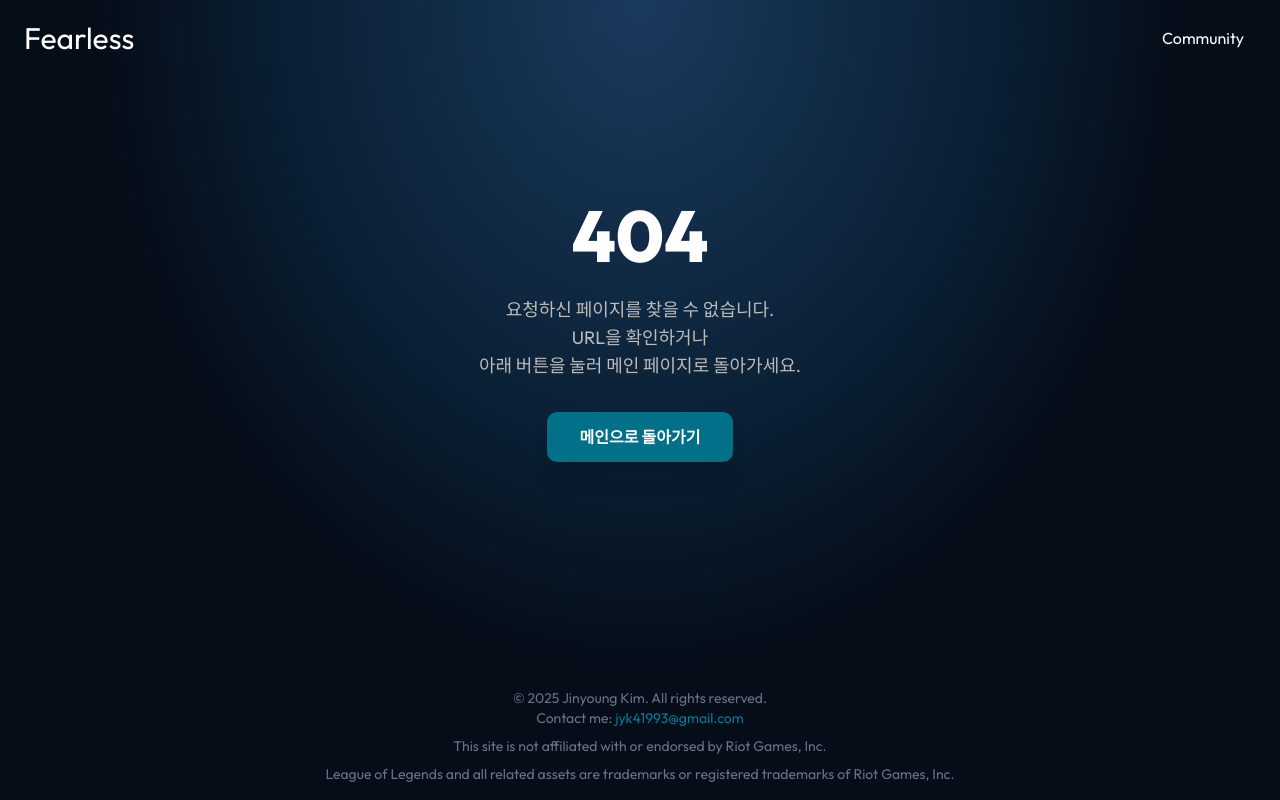
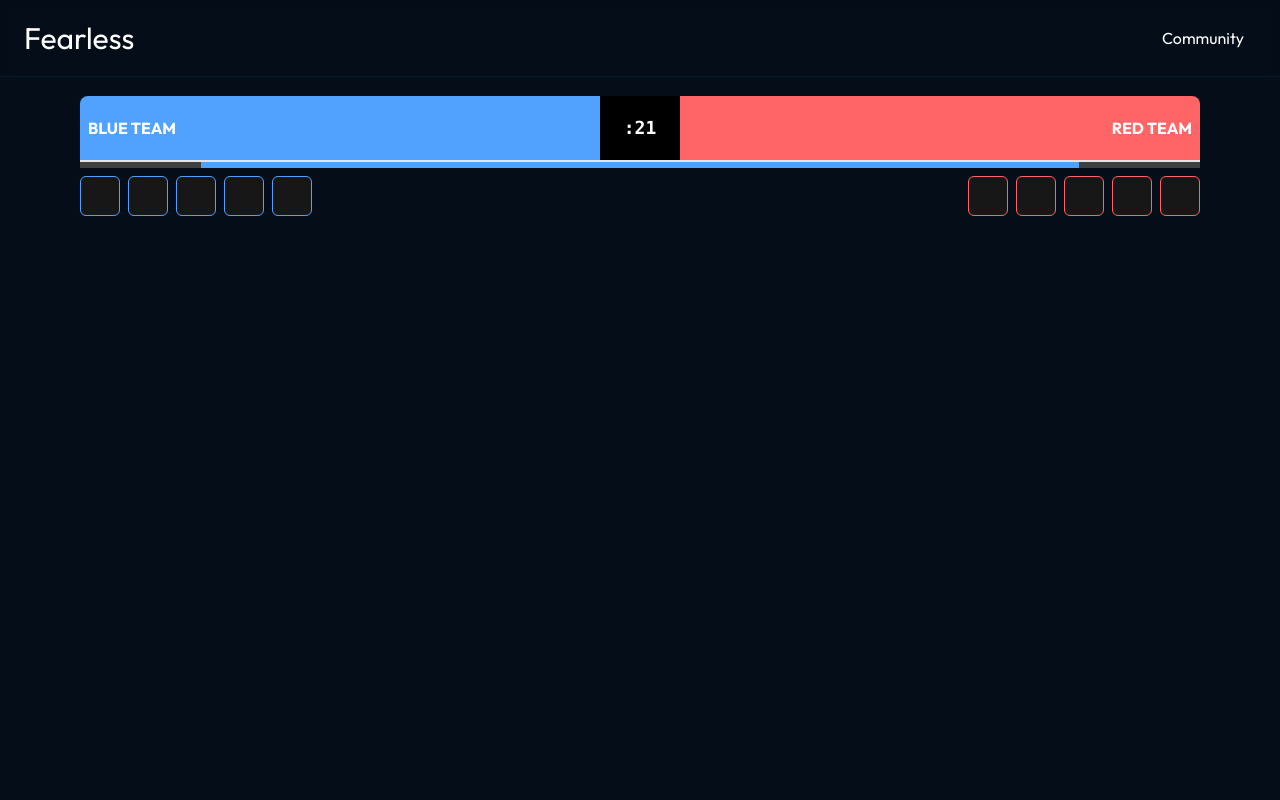
Before and after one commit to Fearless-Lab/fearless-lab.github.io, a React (Vite) app: page /data-visualization/banPickSimulation in a window 1280 px wide. Shown: the top 800 px of the page. Built offline with nearby package versions, Linux system fonts and the light colour scheme; no server answers.

Commit message:
feat: Implement basic layout and styling for BanPick simulation header UI

```diff
--- a/constants/category.ts
+++ b/constants/category.ts
@@ -50,9 +50,16 @@ export const modeDescription: Record<(typeof gameMode)[number], string> = {
     "이전 세트에서 양 팀이 썼던 챔피언 모두 다시 고를 수 없어요.",
 };
 
+export const koreanModeToEnglish: Record<string, string> = {
+  "토너먼트 드래프트": "normal",
+  "소프트 피어리스": "fearless",
+  "하드 피어리스": "hardFearless",
+};
+
 export const modalDescription = {
   error: [
     "제한 시간 내 밴픽을 완료하지 않으면 자동으로 랜덤한 챔피언이 선택됩니다.",
-    "밴픽 실수 시에는 해당 세트를 초기화하고 처음부터 다시 진행해야 합니다.",
+    `밴픽 실수 시에는 해당 세트를 초기화하고 처음부터 다시 진행해야 합니다.
+특정 밴 혹은 픽만 바꿀 수 없어요!`,
   ],
 };
--- /dev/null
+++ b/constants/url.ts
@@ -0,0 +1 @@
+export const BASE_URL = "data-visualization";
--- a/package.json
+++ b/package.json
@@ -31,7 +31,8 @@
     "recharts": "^3.0.2",
     "sweetalert2": "^11.22.2",
     "tailwind-merge": "^3.3.1",
-    "tailwindcss": "^4.1.11"
+    "tailwindcss": "^4.1.11",
+    "uuid": "^11.1.0"
   },
   "devDependencies": {
     "@eslint/js": "^9.29.0",
--- a/src/App.tsx
+++ b/src/App.tsx
@@ -13,6 +13,8 @@ import Footer from "./components/Footer";
 import BanPick from "@/pages/BanPick";
 import Community from "./pages/Community";
 import NotFound from "./pages/NotFound";
+import { BASE_URL } from "./../constants/url";
+import BanPickSimulation from "./pages/BanPickSimulation";
 
 gsap.registerPlugin(ScrollTrigger, SplitText);
 
@@ -21,18 +23,17 @@ function App() {
     <div
       className="min-h-screen flex flex-col"
       style={{
-        background:
-          "radial-gradient(ellipse at top, #1a3a5e 0%, #0a1f33 40%, #050d18 60%)",
         backgroundColor: "#050d18",
       }}
     >
-      <Router basename="/data-visualization/">
+      <Router basename={BASE_URL}>
         <Navbar />
 
         <main className="flex-grow">
           <Routes>
             <Route path="/" element={<Home />} />
             <Route path="/banPick" element={<BanPick />} />
+            <Route path="/banPickSimulation" element={<BanPickSimulation />} />
 
             <Route
               path="/community"
--- /dev/null
+++ b/src/hooks/animation/useTurnTimer.ts
@@ -0,0 +1,31 @@
+import { useGSAP } from "@gsap/react";
+import gsap from "gsap";
+
+interface UseTurnTimerOptions {
+  totalTime: number;
+  isBlueTurn: boolean;
+  barRef: React.RefObject<HTMLDivElement | null>;
+}
+
+export const useTurnTimer = ({
+  totalTime,
+  isBlueTurn,
+  barRef,
+}: UseTurnTimerOptions) => {
+  useGSAP(
+    () => {
+      if (!barRef.current) return;
+
+      gsap.killTweensOf(barRef.current);
+      barRef.current.style.transformOrigin = "center";
+      gsap.set(barRef.current, { scaleX: 1 });
+
+      gsap.to(barRef.current, {
+        scaleX: 0,
+        duration: totalTime,
+        ease: "linear",
+      });
+    },
+    { dependencies: [isBlueTurn] }
+  );
+};
--- a/src/pages/BanPick.tsx
+++ b/src/pages/BanPick.tsx
@@ -9,12 +9,14 @@ import { Input } from "@/components/ui/input";
 import CTAButton from "@/components/CTAButton";
 import { useScrollReveal } from "@/hooks/animation/useScrollReveal";
 import BanPickNoticeModal from "@componentsAboutBanPick/BanPickStartModal";
+import { v4 as uuidv4 } from "uuid";
 
 const BanPick = () => {
   const [selectedMode, setSelectedMode] = useState(gameMode[0]);
 
   const [blueTeamName, setBlueTeamName] = useState("");
   const [redTeamName, setRedTeamName] = useState("");
+  const [matchId, setMatchId] = useState("");
 
   const [openNotice, setOpenNotice] = useState(false);
 
@@ -34,8 +36,7 @@ const BanPick = () => {
     if (!trimmedRed) newError.red = "레드팀 이름을 입력해주세요.";
 
     if (trimmedBlue && trimmedRed && trimmedBlue === trimmedRed) {
-      newError.blue = "블루팀과 레드팀 이름은 달라야 합니다.";
-      newError.red = "블루팀과 레드팀 이름은 달라야 합니다.";
+      newError.blue = newError.red = "팀 이름은 서로 달라야 합니다.";
     }
 
     setError(newError);
@@ -44,6 +45,8 @@ const BanPick = () => {
       return;
     }
 
+    const newMatchId = uuidv4();
+    setMatchId(newMatchId);
     setOpenNotice(true);
   };
 
@@ -86,7 +89,7 @@ const BanPick = () => {
           <div className="flex flex-col text-left">
             <Label className="text-white mb-2">블루팀</Label>
             <Input
-              className="h-12 px-4 bg-blue-400 text-white placeholder:text-blue-100 placeholder:text-xs md:placeholder:text-sm shadow-lg focus:outline-none focus:ring-2 focus:ring-blue-300 hover:brightness-110 transition-all duration-200 border-none"
+              className="h-12 px-4 text-sm bg-blue-400 text-white placeholder:text-blue-100 placeholder:text-xs md:placeholder:text-sm shadow-lg focus:outline-none focus:ring-2 focus:ring-blue-300 hover:brightness-110 transition-all duration-200 border-none"
               placeholder="블루팀 이름을 지어주세요 !"
               value={blueTeamName}
               onChange={(e) => setBlueTeamName(e.target.value)}
@@ -99,7 +102,7 @@ const BanPick = () => {
           <div className="flex flex-col text-left mb-4">
             <Label className="text-white mb-2">레드팀</Label>
             <Input
-              className="h-12 px-4 bg-red-400 text-white placeholder:text-red-100 placeholder:text-xs md:placeholder:text-sm shadow-lg focus:outline-none focus:ring-2 focus:ring-red-300 hover:brightness-110 transition-all duration-200 border-none"
+              className="h-12 px-4 text-sm bg-red-400 text-white placeholder:text-red-100 placeholder:text-xs md:placeholder:text-sm shadow-lg focus:outline-none focus:ring-2 focus:ring-red-300 hover:brightness-110 transition-all duration-200 border-none"
               placeholder="레드팀 이름을 지어주세요 !"
               value={redTeamName}
               onChange={(e) => setRedTeamName(e.target.value)}
@@ -118,6 +121,8 @@ const BanPick = () => {
         onClose={() => setOpenNotice(false)}
         blueTeamName={blueTeamName.trim()}
         redTeamName={redTeamName.trim()}
+        matchId={matchId}
+        mode={selectedMode}
       />
     </>
   );
--- /dev/null
+++ b/src/pages/BanPickSimulation.tsx
@@ -0,0 +1,83 @@
+import { useTurnTimer } from "@/hooks/animation/useTurnTimer";
+import { useEffect, useRef, useState } from "react";
+
+const TOTAL_TIME = 26;
+
+const BanPickSimulation = () => {
+  const [timeLeft, setTimeLeft] = useState(TOTAL_TIME);
+  const [isBlueTurn, setIsBlueTurn] = useState(true);
+  const barRef = useRef<HTMLDivElement>(null);
+
+  useTurnTimer({ totalTime: TOTAL_TIME, isBlueTurn, barRef });
+
+  useEffect(() => {
+    setTimeLeft(TOTAL_TIME);
+
+    let timeoutId: NodeJS.Timeout;
+
+    const tick = (remaining: number) => {
+      if (remaining <= 0) {
+        setIsBlueTurn((prev) => !prev);
+        setTimeLeft(0);
+        return;
+      }
+      setTimeLeft(remaining);
+      timeoutId = setTimeout(() => tick(remaining - 1), 1000);
+    };
+
+    tick(TOTAL_TIME);
+
+    return () => clearTimeout(timeoutId);
+  }, [isBlueTurn]);
+
+  return (
+    <div className="min-h-screen flex flex-col mt-24">
+      <div className="flex flex-col w-full max-w-6xl mx-auto px-4 text-xs md:text-base">
+        {/* 상단 바 */}
+        <div className="flex w-full h-16 rounded-tl-md rounded-tr-md overflow-hidden">
+          <div className="flex-1 bg-blue-400 text-white flex items-center justify-start font-bold pl-2">
+            BLUE TEAM
+          </div>
+          <div className="w-20 bg-black text-white flex items-center justify-center font-mono font-semibold text-sm md:text-lg">
+            :{timeLeft.toString().padStart(2, "0")}
+          </div>
+          <div className="flex-1 bg-red-400 text-white flex items-center justify-end font-bold pr-2">
+            RED TEAM
+          </div>
+        </div>
+
+        {/* 진행 막대 */}
+        <div className="relative w-full h-2 bg-neutral-700 overflow-hidden border-t-2">
+          <div
+            ref={barRef}
+            className={`absolute top-0 left-0 h-full w-full origin-center ${
+              isBlueTurn ? "bg-blue-400" : "bg-red-400"
+            }`}
+          />
+        </div>
+
+        {/* 밴 슬롯 */}
+        <div className="flex justify-between items-center py-2">
+          <div className="flex gap-2 flex-wrap">
+            {[...Array(5)].map((_, i) => (
+              <div
+                key={`blue-ban-${i}`}
+                className="w-10 h-10 border border-blue-400 bg-neutral-900 rounded-sm"
+              />
+            ))}
+          </div>
+          <div className="flex gap-2 flex-wrap ml-auto justify-end">
+            {[...Array(5)].map((_, i) => (
+              <div
+                key={`red-ban-${i}`}
+                className="w-10 h-10 border border-red-400 bg-neutral-900 rounded-sm"
+              />
+            ))}
+          </div>
+        </div>
+      </div>
+    </div>
+  );
+};
+
+export default BanPickSimulation;
--- a/src/pages/components/BanPick/BanPickStartModal.tsx
+++ b/src/pages/components/BanPick/BanPickStartModal.tsx
@@ -5,22 +5,19 @@ import {
   DialogTitle,
   DialogDescription,
 } from "@/components/ui/dialog";
-import { XCircleIcon } from "@heroicons/react/16/solid";
+import { ExclamationCircleIcon } from "@heroicons/react/16/solid";
 import { useState } from "react";
 import CopyLinkButton from "./CopyLinkButton";
-
-const modalDescription = {
-  error: [
-    "제한 시간 내 밴픽을 완료하지 않으면 자동으로 랜덤한 챔피언이 선택됩니다.",
-    "밴픽 실수 시에는 해당 세트를 초기화하고 처음부터 다시 진행해야 합니다.",
-  ],
-};
+import { koreanModeToEnglish, modalDescription } from "@constants/category";
+import { BASE_URL } from "@constants/url";
 
 type BanpickNoticeModalProps = {
   open: boolean;
   onClose: () => void;
   blueTeamName: string;
   redTeamName: string;
+  matchId: string;
+  mode: string;
 };
 
 const BanPickNoticeModal = ({
@@ -28,13 +25,20 @@ const BanPickNoticeModal = ({
   onClose,
   blueTeamName,
   redTeamName,
+  matchId,
+  mode,
 }: BanpickNoticeModalProps) => {
   const [copied, setCopied] = useState<"blue" | "red" | null>(null);
-  const matchUrl = window.location.href;
 
   const handleCopy = (team: "blue" | "red") => {
-    navigator.clipboard.writeText(matchUrl);
-    setCopied(team); // 유지만 함
+    const teamName = team === "blue" ? blueTeamName : redTeamName;
+    const basePath = `${window.location.origin}/${BASE_URL}`;
+    const url = `${basePath}/banPickSimulation?matchId=${matchId}&teamName=${encodeURIComponent(
+      teamName
+    )}&mode=${koreanModeToEnglish[mode]}&initialTeam=${team}`;
+
+    navigator.clipboard.writeText(url);
+    setCopied(team);
   };
 
   return (
@@ -59,8 +63,11 @@ const BanPickNoticeModal = ({
 
         <div className="mt-4 text-sm text-white space-y-3">
           {modalDescription.error.map((d, i) => (
-            <div key={i} className="flex items-center gap-2">
-              <XCircleIcon className="w-5 h-5 text-rose-400 shrink-0" />
+            <div
+              key={i}
+              className="flex items-center gap-2 whitespace-pre-line"
+            >
+              <ExclamationCircleIcon className="w-5 h-5 text-rose-400 shrink-0" />
               {d}
             </div>
           ))}
--- a/vite.config.ts
+++ b/vite.config.ts
@@ -2,10 +2,11 @@ import { defineConfig } from "vite";
 import tailwindcss from "@tailwindcss/vite";
 import react from "@vitejs/plugin-react";
 import path from "path";
+import { BASE_URL } from "./constants/url";
 
 // https://vite.dev/config/
 export default defineConfig({
-  base: "/data-visualization/",
+  base: BASE_URL,
   plugins: [react(), tailwindcss()],
   resolve: {
     alias: {
```
Also changed, not shown: 1 other file (tests, documents, lock files or other folders).
